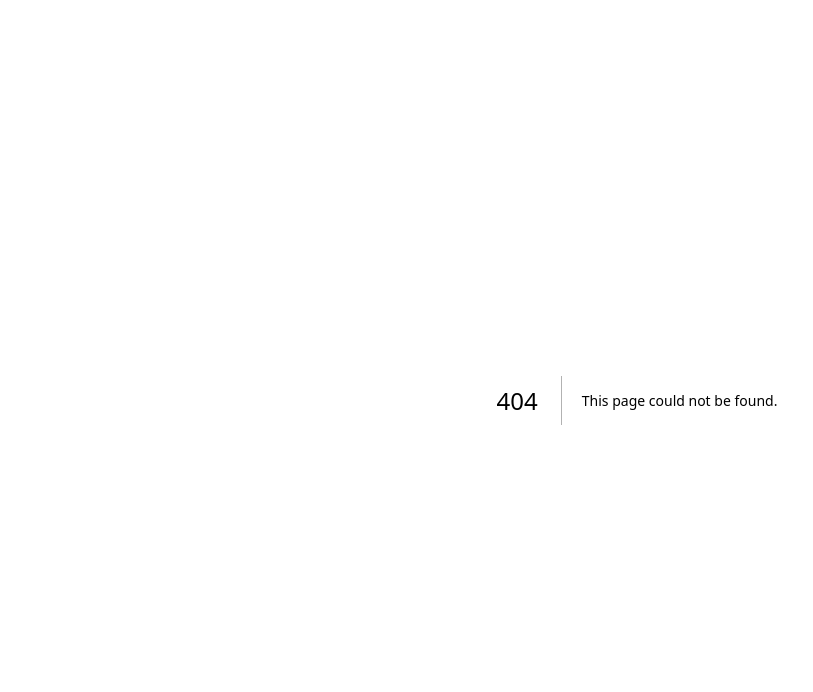
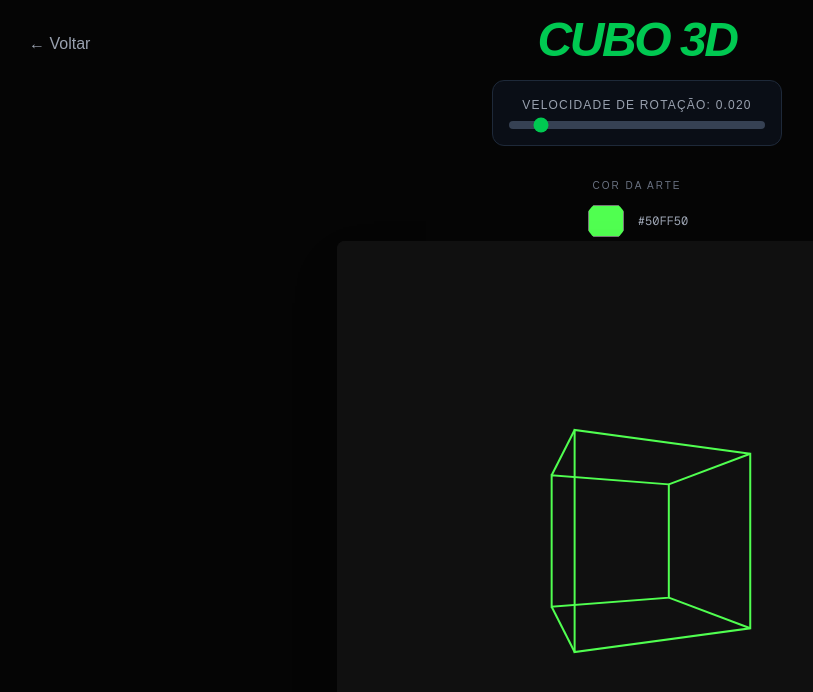
Before and after one commit to caioapolonio/pseudo-3d, a Next.js app: page /art/cube in a window 1280 px wide. Before the commit this address had no page. Shown: the top 692 px of the page, without its empty margins (3-816 px from the left). Built offline with nearby package versions, Linux system fonts and the light colour scheme.

Commit message:
feat: add color picker and speed

```diff
--- /dev/null
+++ b/app/art/[id]/page.tsx
@@ -0,0 +1,87 @@
+'use client'
+import { useParams, useRouter } from 'next/navigation'
+import { useState } from 'react'
+import { ARTS } from '@/lib/arts'
+import ArtCanvas from '@/app/components/ArtCanvas'
+import Link from 'next/link'
+
+export default function ArtPage() {
+  const params = useParams()
+  const router = useRouter()
+
+  const [speed, setSpeed] = useState(0.02)
+  const [color, setColor] = useState('#50FF50')
+  const art = ARTS.find((a) => a.id === params.id)
+
+  if (!art) {
+    return (
+      <div className="flex flex-col items-center justify-center min-h-screen bg-black text-white">
+        <h1 className="text-2xl mb-4">Arte não encontrada!</h1>
+        <Link href="/" className="text-green-500 underline">
+          Voltar para Home
+        </Link>
+      </div>
+    )
+  }
+
+  return (
+    <main className="flex flex-col items-center justify-center min-h-screen bg-[#050505] text-white p-4">
+      <button
+        onClick={() => router.back()}
+        className="absolute top-8 left-8 text-gray-400 hover:text-green-500 transition"
+      >
+        ← Voltar
+      </button>
+
+      <h1 className="text-5xl font-black mb-4 tracking-tighter uppercase italic text-green-500">
+        {art.nome}
+      </h1>
+
+      <div className="mb-8 flex flex-col items-center gap-2 bg-gray-900/50 p-4 rounded-xl border border-gray-800">
+        <label
+          htmlFor="speed"
+          className="text-xs uppercase tracking-widest text-gray-400"
+        >
+          Velocidade de Rotação: {speed.toFixed(3)}
+        </label>
+        <input
+          id="speed"
+          type="range"
+          min="0"
+          max="0.2"
+          step="0.001"
+          value={speed}
+          onChange={(e) => setSpeed(parseFloat(e.target.value))}
+          className="w-64 h-2 bg-gray-700 rounded-lg appearance-none cursor-pointer accent-green-500"
+        />
+      </div>
+
+      <div className="flex flex-col items-center gap-2">
+        <label className="text-[10px] uppercase tracking-[0.2em] text-gray-500">
+          Cor da Arte
+        </label>
+        <div className="flex items-center gap-3">
+          <input
+            type="color"
+            value={color}
+            onChange={(e) => setColor(e.target.value)}
+            className="w-10 h-10 bg-transparent border-none cursor-pointer rounded-full overflow-hidden"
+          />
+          <span className="text-xs font-mono text-gray-400">
+            {color.toUpperCase()}
+          </span>
+        </div>
+      </div>
+
+      <div className="relative group">
+        <ArtCanvas
+          artData={art.data}
+          width={600}
+          height={600}
+          rotationSpeed={speed}
+          color={color}
+        />
+      </div>
+    </main>
+  )
+}
--- a/app/components/ArtCanvas.tsx
+++ b/app/components/ArtCanvas.tsx
@@ -1,7 +1,6 @@
 'use client'
 import { useEffect, useRef } from 'react'
 
-// 1. Definição dos tipos para a matemática da arte
 interface Point3D {
   x: number
   y: number
@@ -15,22 +14,35 @@ interface Point2D {
 
 interface ArtData {
   vs: Point3D[]
-  fs: number[][] // Array de índices que apontam para os vértices
+  fs: number[][]
 }
 
 interface ArtCanvasProps {
   artData: () => ArtData
   width?: number
   height?: number
+  rotationSpeed?: number
+  color?: string
 }
 
 export default function ArtCanvas({
   artData,
   width = 400,
   height = 400,
+  rotationSpeed = 0.02,
+  color = '#50FF50',
 }: ArtCanvasProps) {
-  // 2. Tipagem do Ref para HTMLCanvasElement
   const canvasRef = useRef<HTMLCanvasElement>(null)
+  const speedRef = useRef(rotationSpeed)
+  const colorRef = useRef(color)
+
+  useEffect(() => {
+    speedRef.current = rotationSpeed
+  }, [rotationSpeed])
+
+  useEffect(() => {
+    colorRef.current = color
+  }, [color])
 
   useEffect(() => {
     const canvas = canvasRef.current
@@ -44,9 +56,7 @@ export default function ArtCanvas({
     let animationFrameId: number
 
     const BACKGROUND = '#101010'
-    const FOREGROUND = '#50FF50'
 
-    // Funções utilitárias com tipagem explícita
     const project = ({ x, y, z }: Point3D): Point2D => ({ x: x / z, y: y / z })
 
     const translate_z = ({ x, y, z }: Point3D, dz: number): Point3D => ({
@@ -67,12 +77,12 @@ export default function ArtCanvas({
     })
 
     const draw = () => {
-      angle += 0.02
+      angle += speedRef.current
       ctx.fillStyle = BACKGROUND
       ctx.fillRect(0, 0, canvas.width, canvas.height)
 
       ctx.lineWidth = 2
-      ctx.strokeStyle = FOREGROUND
+      ctx.strokeStyle = colorRef.current
 
       fs.forEach((f) => {
         ctx.beginPath()
@@ -81,14 +91,14 @@ export default function ArtCanvas({
           if (!pRaw) continue
 
           const pRot = rotate_xz(pRaw, angle)
-          const pTrans = translate_z(pRot, 1) // dz = 1
+          const pTrans = translate_z(pRot, 1)
           const pProj = screen(project(pTrans))
 
           if (i === 0) ctx.moveTo(pProj.x, pProj.y)
           else ctx.lineTo(pProj.x, pProj.y)
         }
         if (f.length > 2) {
-          ctx.closePath() // Fecha o polígono (ex: liga o índice 3 ao 0)
+          ctx.closePath()
         }
         ctx.stroke()
       })
--- a/app/page.tsx
+++ b/app/page.tsx
@@ -1,20 +1,14 @@
 'use client'
 import Link from 'next/link'
 import ArtCanvas from '@/app/components/ArtCanvas'
-import { donutData } from '@/lib/arts/donut'
-import { cubeData } from '@/lib/arts/cube'
-
-const ART = [
-  { id: 'donut', nome: 'Donut 3D', data: donutData },
-  { id: 'cube', nome: 'Cube 3D', data: cubeData },
-]
+import { ARTS } from '@/lib/arts'
 
 export default function Home() {
   return (
     <main className="p-8 bg-black min-h-screen text-white">
       <h1 className="text-4xl font-bold mb-8">Meu Portfolio de JS Art</h1>
       <div className="grid grid-cols-1 md:grid-cols-3 gap-6">
-        {ART.map((art) => (
+        {ARTS.map((art) => (
           <Link
             href={`/art/${art.id}`}
             key={art.id}
--- /dev/null
+++ b/lib/arts/index.ts
@@ -0,0 +1,15 @@
+import { donutData } from './donut'
+import { cubeData } from './cube'
+
+export const ARTS = [
+  {
+    id: 'donut',
+    nome: 'Donut 3D',
+    data: donutData,
+  },
+  {
+    id: 'cube',
+    nome: 'Cubo 3D',
+    data: cubeData,
+  },
+]
```
